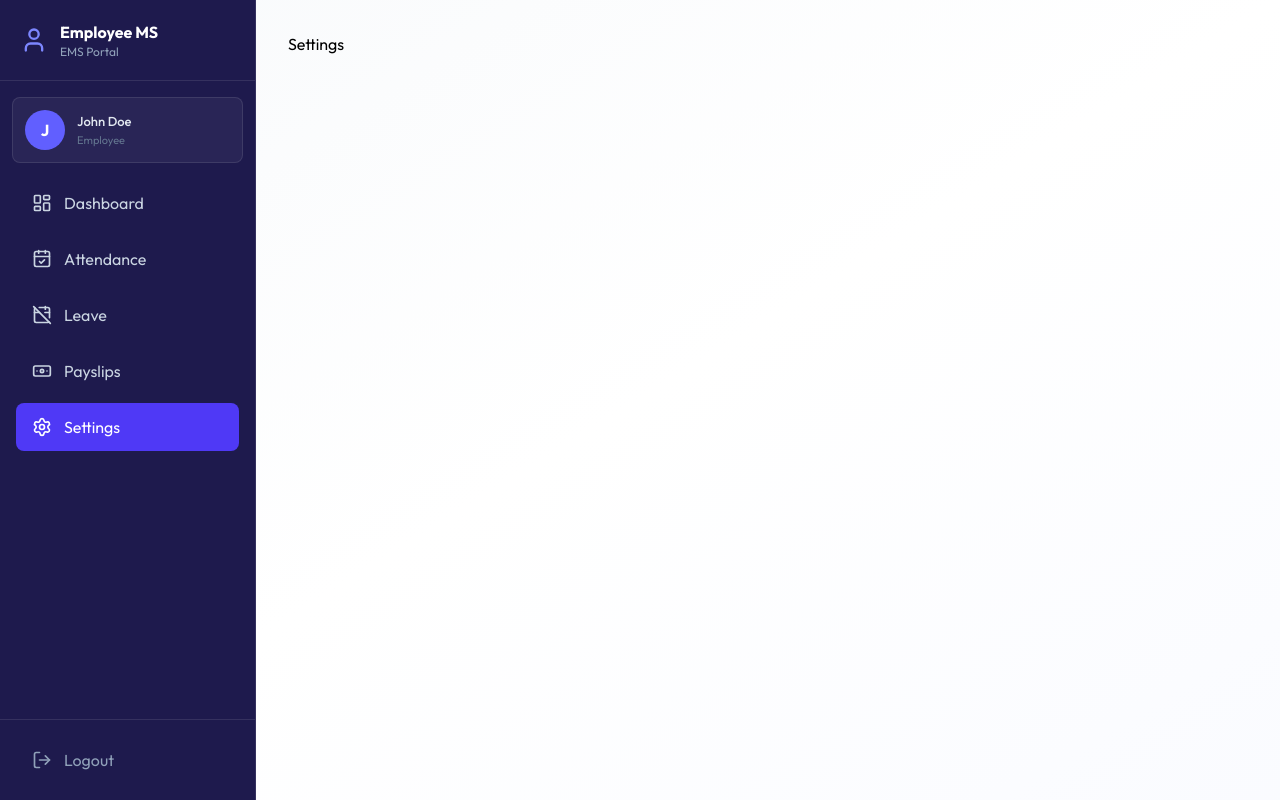
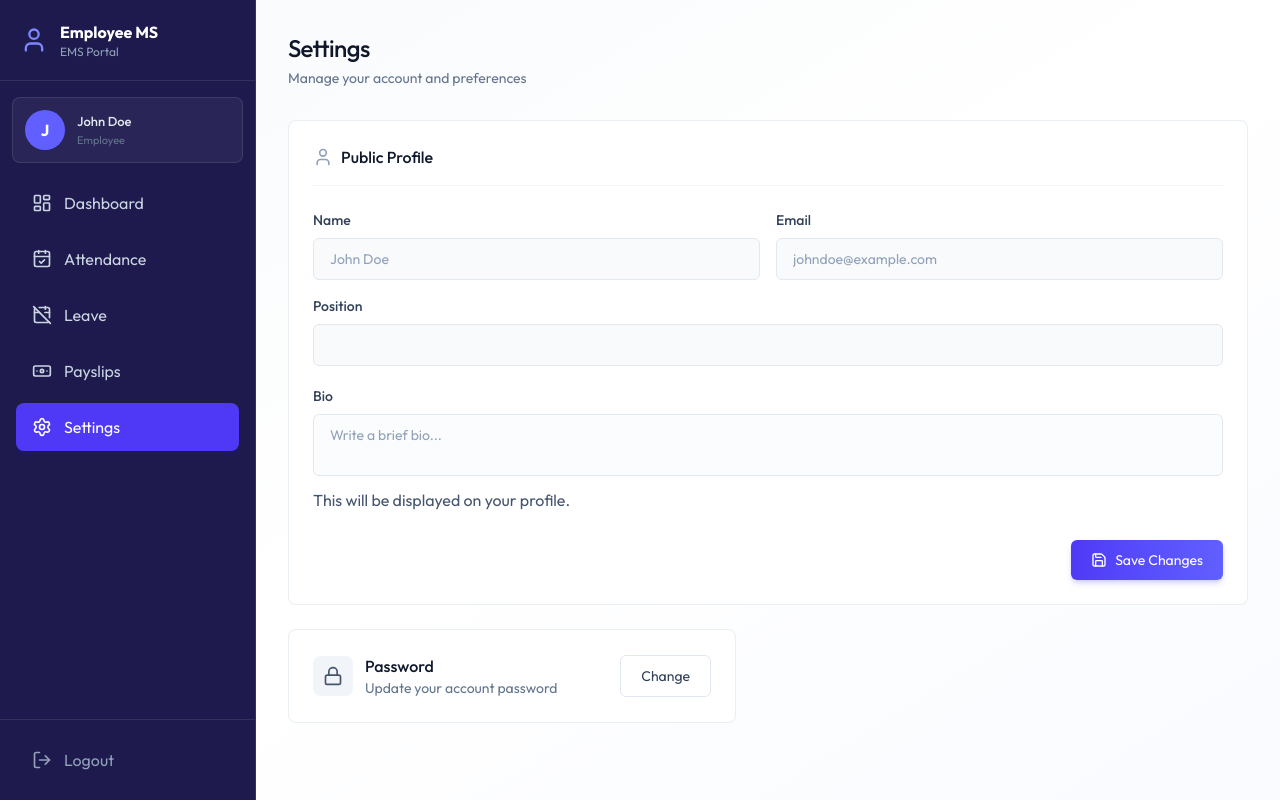
Before and after one commit to HuzaifaMoin/Employee-Management-System, a React (Vite) app in the folder client/: page /settings in a window 1280 px wide. Built offline with nearby package versions, Linux system fonts and the light colour scheme.

Commit message:
create settings page UI

```diff
--- /dev/null
+++ b/client/src/components/ChangePasswordModal.jsx
@@ -0,0 +1,60 @@
+import React, { useState } from 'react'
+import { Loader2Icon, LockIcon, X } from 'lucide-react'
+const ChangePasswordModal = ({ open, onClose }) => {
+    const [loading, setLoading] = useState(false)
+    const [message, setMessage] = useState({ type: "", text: "" })
+
+    const handleSubmit = async (e) => {
+        e.preventDefault();
+    }
+
+    if (!open) return null;
+    return (
+        <div onClick={onClose}
+            className='fixed inset-0 z-50 flex items-center justify-center p-4'>
+            <div className='absolute inset-0 bg-black/40 backdrop-blur-sm' />
+
+            <div className='relative bg-white rounded-2xl shadow-2xl w-full max-w-md animate-fade-in' onClick={(e) => e.stopPropagation()}>
+                <div className='flex items-center justify-between p-6 pb-0'>
+                    <h2 className='text-lg font-medium text-slate-900 flex items-center gap-2'>
+                        <LockIcon className="w-5 h-5 text-slate-400" /> Change Password
+                    </h2>
+                    <button onClick={onClose} className='p-2 rounded-lg hover:bg-slate-100 transition-colors text-slate-400 hover:text-slate-600'>
+                        <X className="w-5 h-5" />
+                    </button>
+                </div>
+                <form className="p-6 space-y-5" onSubmit={handleSubmit}>
+                    {message.text && (
+                        <div className={`p-4 rounded-xl text-sm flex items-start gap-3 border ${message.type === "success" ? "bg-emerald-50 text-emerald-700 border-emerald-200" : "bg-rose-50 text-rose-700 border-rose-200"}`}>
+                            <div className={`w-1.5 h-1.5 rounded-full mt-1.5 shrink-0 ${message.type === "success" ? "bg-emerald-500" : "bg-rose-500"}`} />
+                            {message.text}
+                        </div>
+                    )}
+                    <div>
+                        <div>
+                            <label className="block text-sm font-medium text-slate-700
+        mb-2">Current Password</label>
+                            <input type="password" name="currentPassword" required />
+                        </div>
+                        <div>
+                            <label className="block text-sm font-medium text-slate-700
+        mb-2">New Password</label>
+                            <input type="password" name="newPassword" required />
+                        </div>
+                        <div className='flex gap-3 pt-2'>
+                            <button type="button" onClick={onClose} className='btn-secondary flex-1'>
+                                Cancel
+                            </button>
+                              <button type="submit" disabled={loading} className='btn-primary flex-1 flex justify-center items-center gap-2'>
+                                {loading && <Loader2Icon className='w-4 h-4 animate-spin'/>}
+                                Update Password
+                            </button>
+                        </div>
+                    </div>
+                </form>
+            </div>
+        </div>
+    )
+}
+
+export default ChangePasswordModal
--- /dev/null
+++ b/client/src/components/ProfileForm.jsx
@@ -0,0 +1,91 @@
+import React, { useState } from 'react';
+import { User, Save, Loader2 } from 'lucide-react';
+
+const ProfileForm = ({ initialData, onSuccess }) => {
+    // Initialize state with profile data if available
+    const [loading, setLoading] = useState(false);
+    const [error, setError] = useState("")
+    const [message, setMessage] = useState("")
+
+    const handleSubmit = (e) => {
+        e.preventDefault();
+        // Add your update API call here
+        console.log('Saving profile data:', formData);
+    };
+
+    return (
+        <form onSubmit={handleSubmit} className='card p-5 sm:p-6 mb-6'>
+            <h2 className='text-base font-medium text-slate-900 mb-6 pb-4
+          border-b border-slate-100 flex items-center gap-2'>
+                <User className="w-5 h-5 text-slate-400" /> Public Profile
+            </h2>
+            {error && (
+                <div className='bg-rose-50 text-rose-700 p-4 rounded-xl text-sm
+                        border border-rose-200 mb-6 flex items-start gap-3'>
+                    <div className="w-1.5 h-1.5 rounded-full bg-rose-500 mt-1.5
+                            shrink-0" />
+                    {error}
+                </div>
+            )}
+            {message && (
+                <div className='bg-emerald-50 text-emerald-700 p-4 rounded-xl
+                        text-sm border border-emerald-200 mb-6 flex items-start gap-3'>
+                    <div className="w-1.5 h-1.5 rounded-full bg-emerald-500
+                            mt-1.5 shrink-0" />
+                    {message}
+                </div>
+            )}
+            <div className='space-y-5'>
+                <div className='grid grid-cols-1 sm:grid-cols-2 gap-4'>
+                    <div>
+                        <label className="block text-sm font-medium
+                        text-slate-700 mb-2">Name</label>
+                        <input disabled value={`${initialData.firstName} ${initialData.lastName}`} className='bg-slate-50
+                        text-slate-400 cursor-not-allowed'/>
+                    </div>
+                    <div>
+                        <label className="block text-sm font-medium
+                        text-slate-700 mb-2">Email</label>
+                        <input disabled value={initialData.email}
+                            className='bg-slate-50 text-slate-400
+                        cursor-not-allowed'/>
+                    </div>
+                    <div className="sm:col-span-2">
+                        <label className="block text-sm font-medium text-slate-700 mb-2">Position</label>
+                        <input disabled value={initialData.position}
+                            className='bg-slate-50 text-slate-400 cursor-not-allowed' />
+                    </div>
+                </div>
+                <div>
+                    <label className="block text-sm font-medium text-slate-700 mb-2">Bio</label>
+                    <textarea disabled={initialData.isDeleted} name="bio"
+                        defaultValue={initialData.bio || ""}
+                        placeholder='Write a brief bio...'
+                        className={`resize-none ${initialData.isDeleted ?
+                            "bg-slate-50 text-slate-400 cursor-not-allowed" : ""}`} />
+                    <p className='text-s text-slate-600 mt-1.5'>This will be
+                        displayed on your profile.</p>
+                </div>
+                {initialData.isDeleted ? (
+                    <div className='pt-2'>
+                        <div className='p-4 bg-rose-50 border border-rose-200 rounded-xl text-center'>
+                            <p className='text-rose-600 font-medium tracking-tight'>Account Deactivated</p>
+                            <p className='text-sm text-rose-500 mt-0.5'>You can no longer update your profile.</p>
+                        </div>
+                    </div>
+                ) : (
+                    <div className='flex justify-end pt-2'>
+                        <button type='submit' disabled={loading}
+                        className='btn-primary flex items-center gap-2 justify-center
+                        w-full sm:w-auto'>
+                            {loading ? <Loader2 className="w-4 h-4 animate-spin"/> : <Save className='w-4 h-4'/>}
+                            Save Changes
+                            </button>
+                            </div>
+                )}
+            </div>
+        </form>
+    );
+};
+
+export default ProfileForm;
--- a/client/src/pages/Settings.jsx
+++ b/client/src/pages/Settings.jsx
@@ -1,8 +1,56 @@
-import React from 'react'
+import { useEffect, useState } from "react"
+import { dummyProfileData } from "../assets/assets"
+import Loading from "../components/Loading"
+import { Lock } from "lucide-react"
+import ProfileForm from "../components/ProfileForm"
+import ChangePasswordModal from "../components/ChangePasswordModal"
+// import ProfileForm from "../components/settings/ProfileForm"
 
 const Settings = () => {
+  const [profile, setProfile] = useState(null)
+  const [loading, setLoading] = useState(true)
+  const [showPasswordModal, setShowPasswordModal] = useState(false)
+
+  const fetchProfile = async () => {
+    setProfile(dummyProfileData)
+    setTimeout(() => {
+      setLoading(false);
+    }, 1000);
+  }
+
+  useEffect(() => {
+    fetchProfile()
+  }, [])
+
+  if (loading) return <Loading />
+
   return (
-    <div>Settings</div>
+    <div className="animate-fade-in">
+      <div className="page-header">
+        <h1 className="page-title">Settings</h1>
+        <p className="page-subtitle">Manage your account and preferences</p>
+      </div>
+
+      {profile && <ProfileForm initialData={profile} onSuccess={fetchProfile} />}
+      {/* Change Password trigger */}
+      <div className="card max-w-md p-6 flex items-center justify-between">
+        <div className="flex items-center gap-3">
+          <div className="p-2.5 bg-slate-100 rounded-lg">
+            <Lock className="w-5 h-5 text-slate-600" />
+          </div>
+          <div>
+            <p className="font-medium text-slate-900">Password</p>
+            <p className="text-sm text-slate-500">Update your account password</p>
+          </div>
+        </div>
+        <button onClick={() => setShowPasswordModal(true)}
+          className="btn-secondary text-sm">
+          Change
+        </button>
+      </div>
+      <ChangePasswordModal open={showPasswordModal} onClose={() =>
+        setShowPasswordModal(false)}/>
+    </div>
   )
 }
 
```
